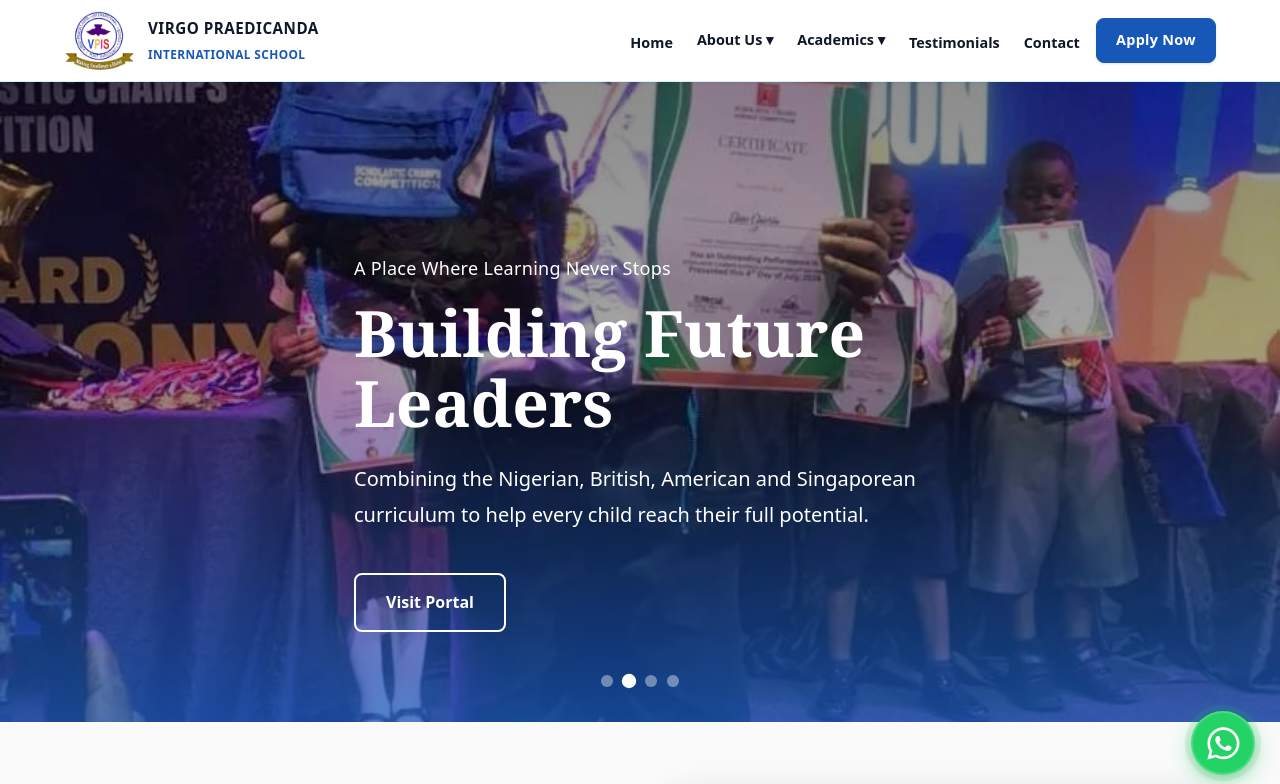
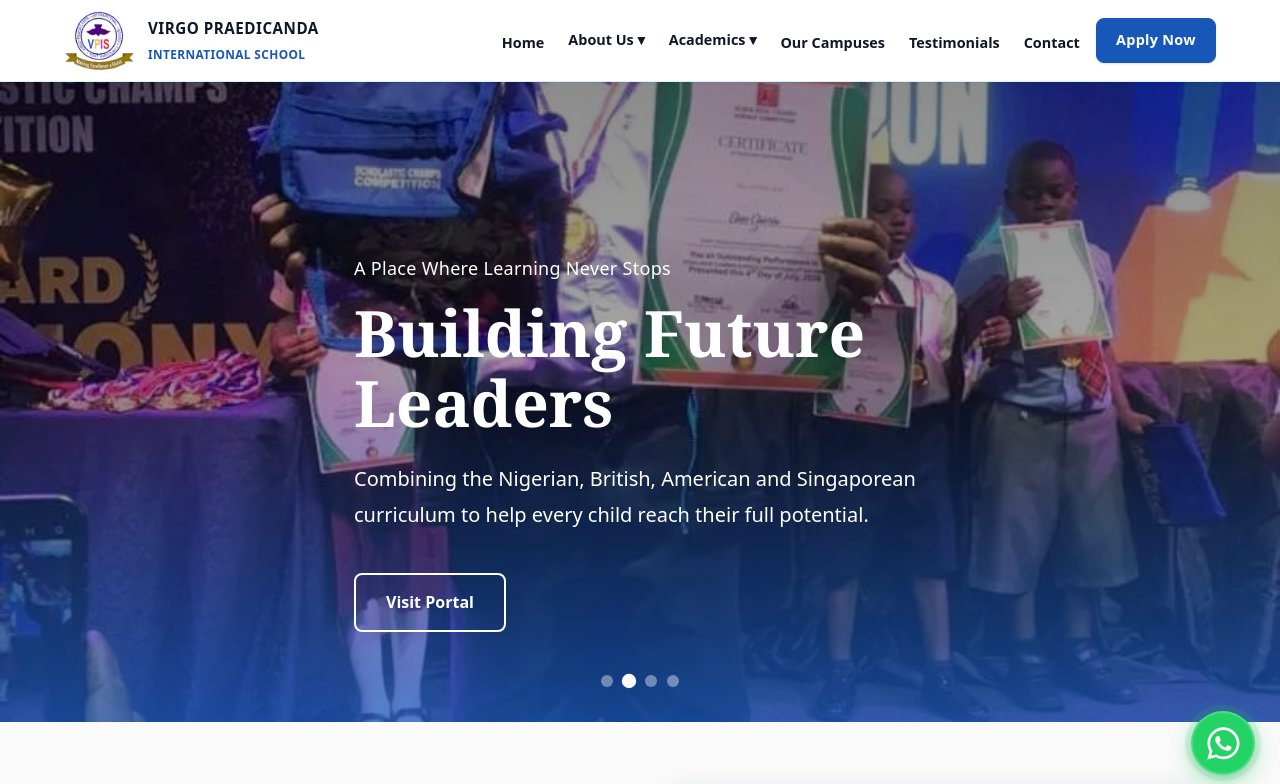
Before and after one commit to Abas-dev/VIRGO-PRAEDICANDA-landing, a React (Vite) app: page / in a window 1280 px wide. Shown: the top 784 px of the page. Built offline with nearby package versions, Linux system fonts and the light colour scheme.

Commit message:
Update Navbar.jsx

```diff
--- a/src/components/Navbar.jsx
+++ b/src/components/Navbar.jsx
@@ -96,6 +96,9 @@ const Navbar = () => {
               </ul>
             </li>
             <li>
+              <a href="/#contact">Our Campuses</a>
+            </li>
+            <li>
               <a href="/#testimonials">Testimonials</a>
             </li>
             <li>
@@ -164,6 +167,11 @@ const Navbar = () => {
             <Link to="/" onClick={closeMenu}>
               Home
             </Link>
+          </li>
+          <li>
+            <a href="/#contact" onClick={closeMenu}>
+              Our Campuses
+            </a>
           </li>
           <li>
             <a href="/#testimonials" onClick={closeMenu}>
```
